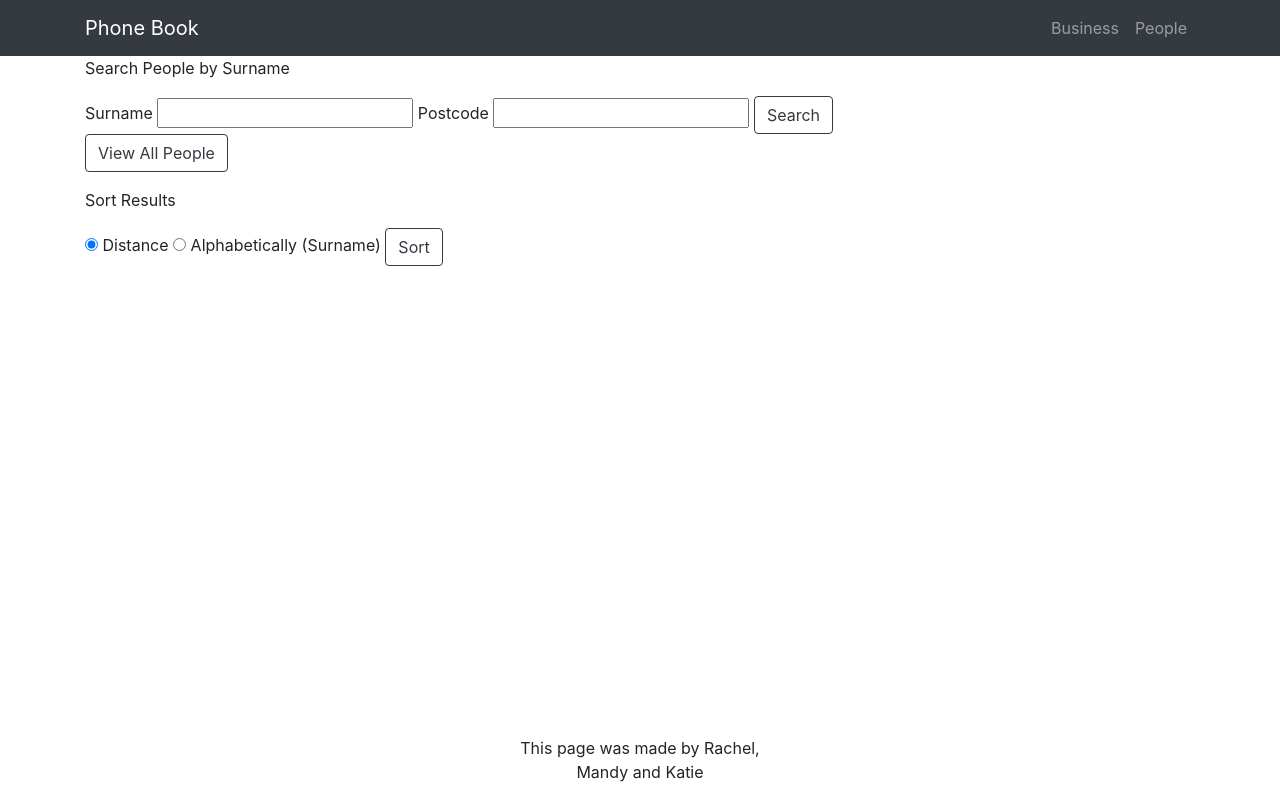
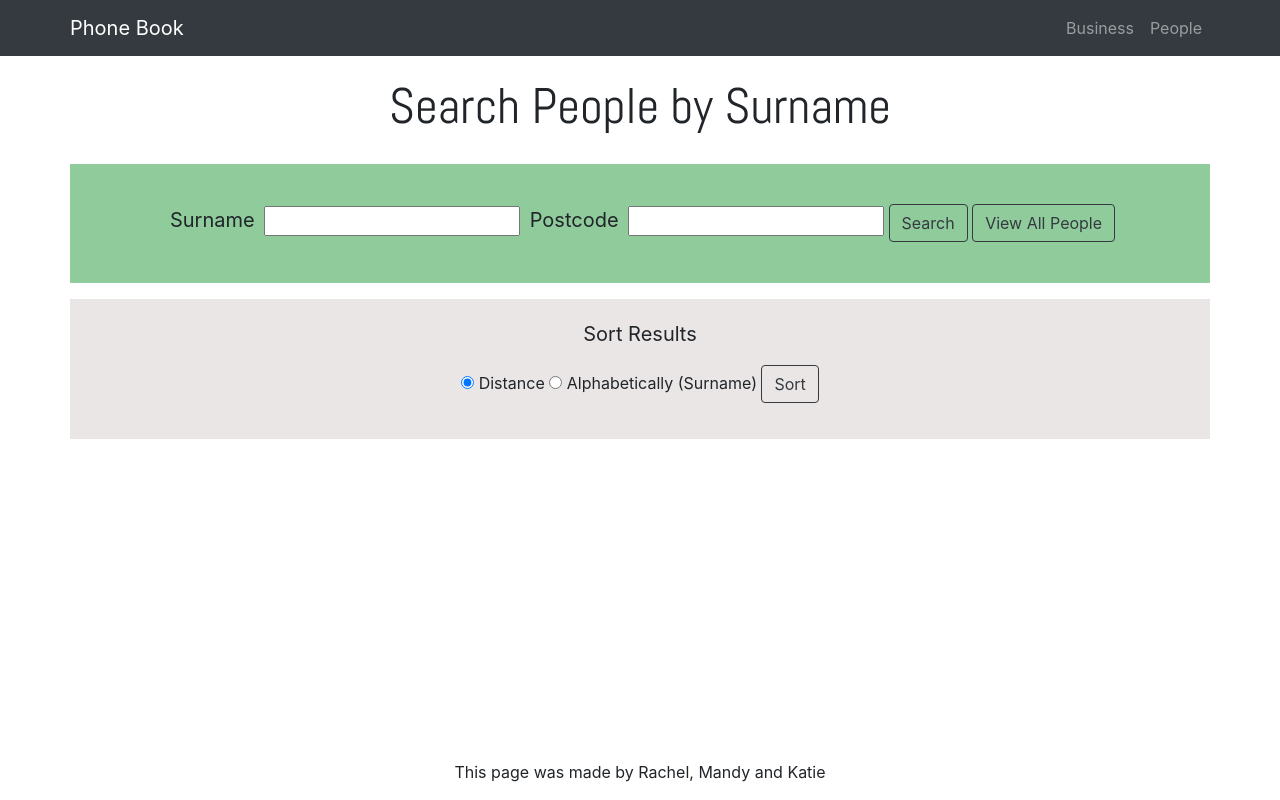
Before and after one commit to KatharinaWiedmann/phonebook_app, a Flask app: page /searchpeople in a window 1280 px wide. Run offline with Flask 2, Linux system fonts and the light colour scheme; some libraries are stand-ins or nearby versions.

Commit message:
Added CSS styling

```diff
--- a/static/css/custom.css
+++ b/static/css/custom.css
@@ -9,7 +9,7 @@ navbar {
 
 #main_title {
   padding: 90px;
-  background-color: green;
+  background-color: #DBF9F4;
 }
 
 .buttons_main_page {
@@ -19,24 +19,42 @@ navbar {
 .footer{
   position: absolute;
   bottom: 0;
-  left: 40%;
-  right:40%;
+  left: 35%;
+  right:35%;
   text-align: center;
 }
 
 
-/* BUSINESS PAGE  */
+/* BUSINESS& PEOPLE PAGE  */
 #business_category {
   padding: 40px;
-  background-color:blue;
+  background-color:#5B9279;
 }
 
-#business_details {
+#input_details {
   padding: 40px;
-  background-color: green;
+  background-color: #8FCB9B;
 }
 
 #sort_results {
-  padding: 40px;
-  background-color: yellow;
+  padding: 20px;
+  background-color: #EAE6E5;
 }
+.label_css {
+  font-size: 20px;
+  padding: 0px 5px;
+}
+
+.container {
+  padding: 0px;
+}
+
+
+#title {
+  padding: 20px;
+}
+
+h1 {
+  font-family: 'Abel', sans-serif;
+  font-size: 50px;
+}
--- a/templates/layout.html
+++ b/templates/layout.html
@@ -9,6 +9,7 @@
 
   <link href="{{url_for('static', filename='bootstrap/css/bootstrap.min.css')}}" rel="stylesheet">
   <link href="{{url_for('static', filename='css/custom.css')}}" rel="stylesheet">
+  <link href="https://fonts.googleapis.com/css?family=Abel" rel="stylesheet">
 </head>
 
 <body>
--- a/templates/searchpeople.html
+++ b/templates/searchpeople.html
@@ -2,26 +2,29 @@
 
 {% block content %}
 
-<div class="container">
-  <p class="explanation-title">Search People by Surname</p>
+<div class="container text-center">
+  <h1 id="title">Search People by Surname</h1>
   <div class="form-group" id="search">
     <form method="post" action="/searchpeople">
 
-
-      <label for="last_name">Surname</label>
+   <!-- BEGINNING INPUT DETAILS  -->
+     <div class="text-center" id="input_details">
+      <label for="last_name" class="label_css">Surname</label>
       <input type="text" id="last_name" name="last_name" />
 
-      <label for="location">Postcode</label>
+      <label for="location" class="label_css">Postcode</label>
       <input type="text" id="location" name="location" required="required" />
 
       <input class="submit btn btn-outline-dark" role="button" type="submit" id="submit" name="submit" value="Search" />
     </form>
     <a href="/people" class="btn btn-outline-dark" role="button">View All People</a>
   </div>
+  <!-- ENDING INPUT DETAILS  -->
+  </div>
 </div>
 
-<div class="container">
-  <p class="explanation-title">Sort Results</p>
+<div class="container text-center" id="sort_results">
+  <p class="label_css">Sort Results</p>
   <div class="form-group" id="search">
     <form method="post" action="/searchpeople">
 
```
Also changed, not shown: templates/searchbusiness.html (+8 -8 lines).
